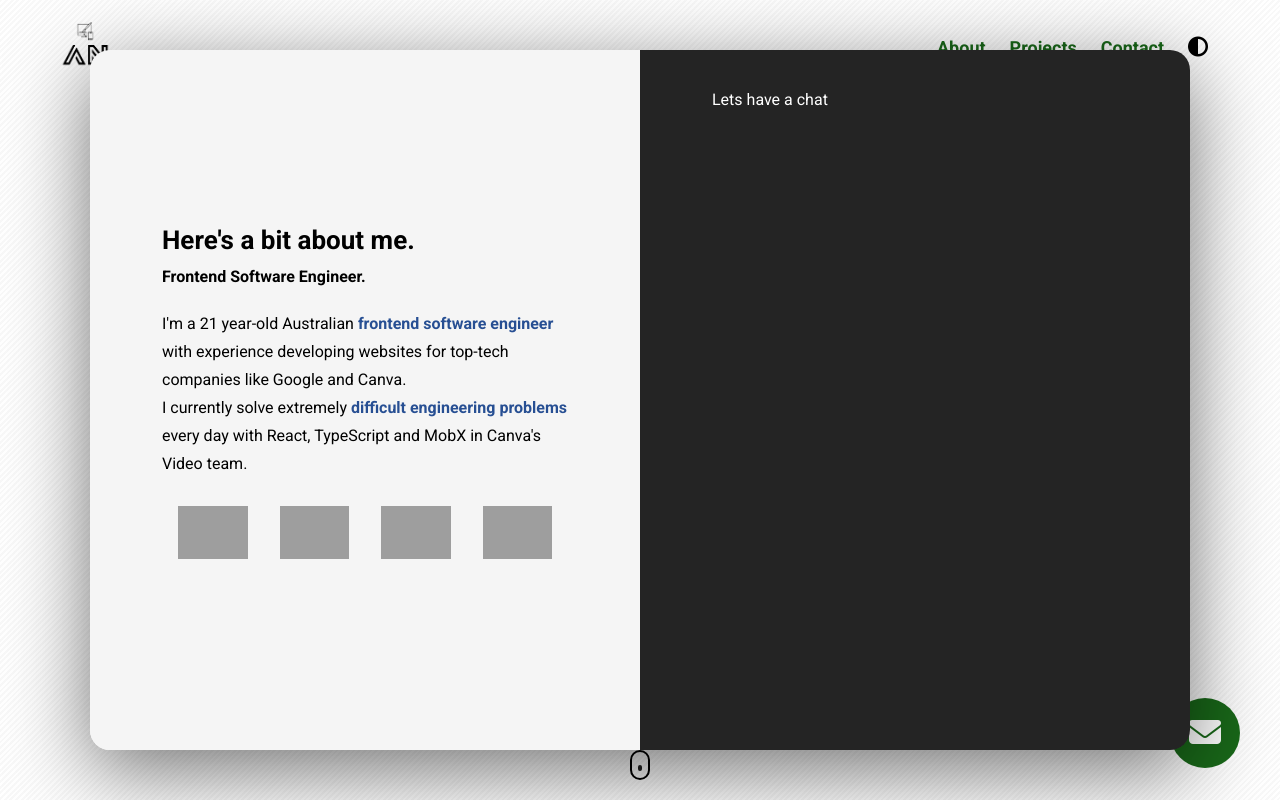
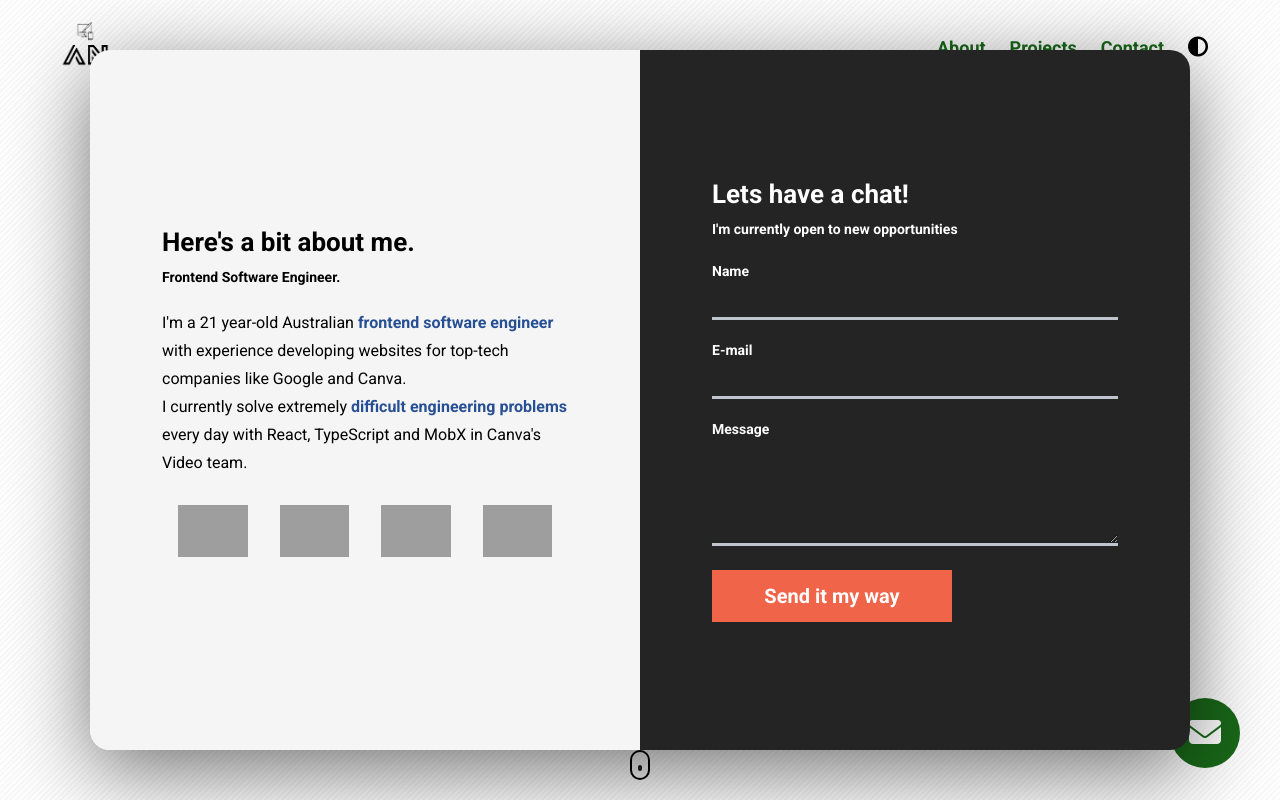
Before and after one commit to NunezAN/e-portfolio.02, a plain HTML site: page index.html in a window 1280 px wide. Shown: the top 800 px of the page. Drawn offline with nearby package versions, Linux system fonts and the light colour scheme; grey boxes are pictures that could not be loaded.

Commit message:
completed form for modal

```diff
--- a/assets/style.css
+++ b/assets/style.css
@@ -63,6 +63,33 @@ button{
 }
 .link__hover-effect--white::after{
     background-color: white;
+}
+label{
+    font-size: 14px;
+    font-weight: bold;
+}
+input, textarea{
+    width: 100%;
+    background-color: #242424;
+    color: white;
+    outline: none;
+    border: 3px solid #c0c4cc;
+    border-top: none;
+    border-left: none;
+    border-right: none;
+    height: 40px;
+    transition: all 300ms ease;
+}
+textarea{
+    resize: vertical;
+    height: 100px;
+    margin-top: 8px;
+}
+input:hover, textarea:hover{
+    border-color: #dcdfe6;
+}
+input:focus, textarea:focus{
+    border-color: #f06449;
 }
 /*--Landing Page--*/
 #landing-page{
@@ -247,6 +274,9 @@ nav{
 .modal__contact{
     background-color: #242424;
     color: white;
+    display: flex;
+    flex-direction: column;
+    justify-content: center;
 }
 .modal__title{
     font-size: 26px;
@@ -263,6 +293,32 @@ nav{
     bottom: -10px;
     transform: scale(0);
     transition: all 300ms ease;
+}
+.form__item{
+    margin-bottom: 20px;
+}
+.modal__sub-title{
+    margin: 12px 0 24px 0;
+    font-size: 14px;
+}
+.form__submit{
+    background-color: #f06449;
+    border: 2px solid #f06449;
+    color:white;
+    font-weight: 700;
+    width: 100%;
+    max-width: 240px;
+    padding: 12px 24px;
+    font-size: 20px;
+    transition: all 300ms ease;
+}
+.form__submit:hover{
+    border-color: white;
+    background-color: transparent;
+}
+.form__submit:active{
+    border-color: #f06449;
+    color:#f06449;
 }
 /*--Projects--*/
 
--- a/index.html
+++ b/index.html
@@ -84,33 +84,76 @@
       </a>
       <div class="modal">
         <div class="modal__half modal__about">
-            <h3 class="modal__title modal__title--about">Here's a bit about me.</h3>
-            <h4 class="modal__sub-title modal__sub-title--about">Frontend Software Engineer.</h4>
+          <h3 class="modal__title modal__title--about">
+            Here's a bit about me.
+          </h3>
+          <h4 class="modal__sub-title modal__sub-title--about">
+            Frontend Software Engineer.
+          </h4>
           <p class="modal__para">
-                I'm a 21 year-old Australian <span class="highlight--text">frontend software engineer</span> with experience developing websites for top-tech companies like Google and Canva.
-                <br>
-                I currently solve extremely <span class="highlight--text">difficult engineering problems</span> every day with React, TypeScript and MobX in Canva's Video team.
+            I'm a 21 year-old Australian
+            <span class="highlight--text">frontend software engineer</span> with
+            experience developing websites for top-tech companies like Google
+            and Canva.
+            <br />
+            I currently solve extremely
+            <span class="highlight--text">difficult engineering problems</span>
+            every day with React, TypeScript and MobX in Canva's Video team.
           </p>
           <div class="modal__languages">
             <figure class="modal__language">
-                    <img class="modal__language--img" src="https://upload.wikimedia.org/wikipedia/commons/thumb/3/38/HTML5_Badge.svg/240px-HTML5_Badge.svg.png" alt="html logo">
+              <img
+                class="modal__language--img"
+                src="https://upload.wikimedia.org/wikipedia/commons/thumb/3/38/HTML5_Badge.svg/240px-HTML5_Badge.svg.png"
+                alt="html logo"
+              />
               <span class="language__name">HTML</span>
             </figure>
             <figure class="modal__language">
-                    <img class="modal__language--img" src="https://cdn.iconscout.com/icon/free/png-256/css-131-722685.png" alt="css logo">
+              <img
+                class="modal__language--img"
+                src="https://cdn.iconscout.com/icon/free/png-256/css-131-722685.png"
+                alt="css logo"
+              />
               <span class="language__name">CSS</span>
             </figure>
             <figure class="modal__language">
-                    <img class="modal__language--img" src="https://cdn.iconscout.com/icon/free/png-256/javascript-1-225993.png" alt="javascript logo">
+              <img
+                class="modal__language--img"
+                src="https://cdn.iconscout.com/icon/free/png-256/javascript-1-225993.png"
+                alt="javascript logo"
+              />
               <span class="language__name">JavaScript</span>
             </figure>
             <figure class="modal__language">
-                    <img class="modal__language--img" src="https://cdn.iconscout.com/icon/free/png-256/typescript-3521774-2945272.png" alt="typescript logo">
+              <img
+                class="modal__language--img"
+                src="https://cdn.iconscout.com/icon/free/png-256/typescript-3521774-2945272.png"
+                alt="typescript logo"
+              />
               <span class="language__name">typescript</span>
             </figure>
           </div>
         </div>
-        <div class="modal__half modal__contact">Lets have a chat</div>
+        <div class="modal__half modal__contact">
+          <h3 class="modal__title modal__title--contact">Lets have a chat!</h3>
+          <h4 class="modal__sub-title modal__sub-title--contact">I'm currently open to new opportunities</h4>
+          <form id="contact__form" action="">
+            <div class="form__item">
+                <label class="form__item--label">Name</label>
+                <input class="form__item--input" name="user_name" type="text" required></input>
+            </div>
+            <div class="form__item">
+                <label class="form__item--label">E-mail</label>
+                <input class="form__item--input" name="user_email" type="email" required></input>
+            </div>
+            <div class="form__item">
+                <label class="form__item--label">Message</label>
+                <textarea class="form__item--input" name="message" type="text" required></textarea>
+            </div>
+            <button type="submit" id="contact__submit" class="form__submit">Send it my way</button>
+          </form>
+        </div>
       </div>
     </section>
     <section id="projects">
```
Lines whose indentation alone changed are shown as unchanged.
